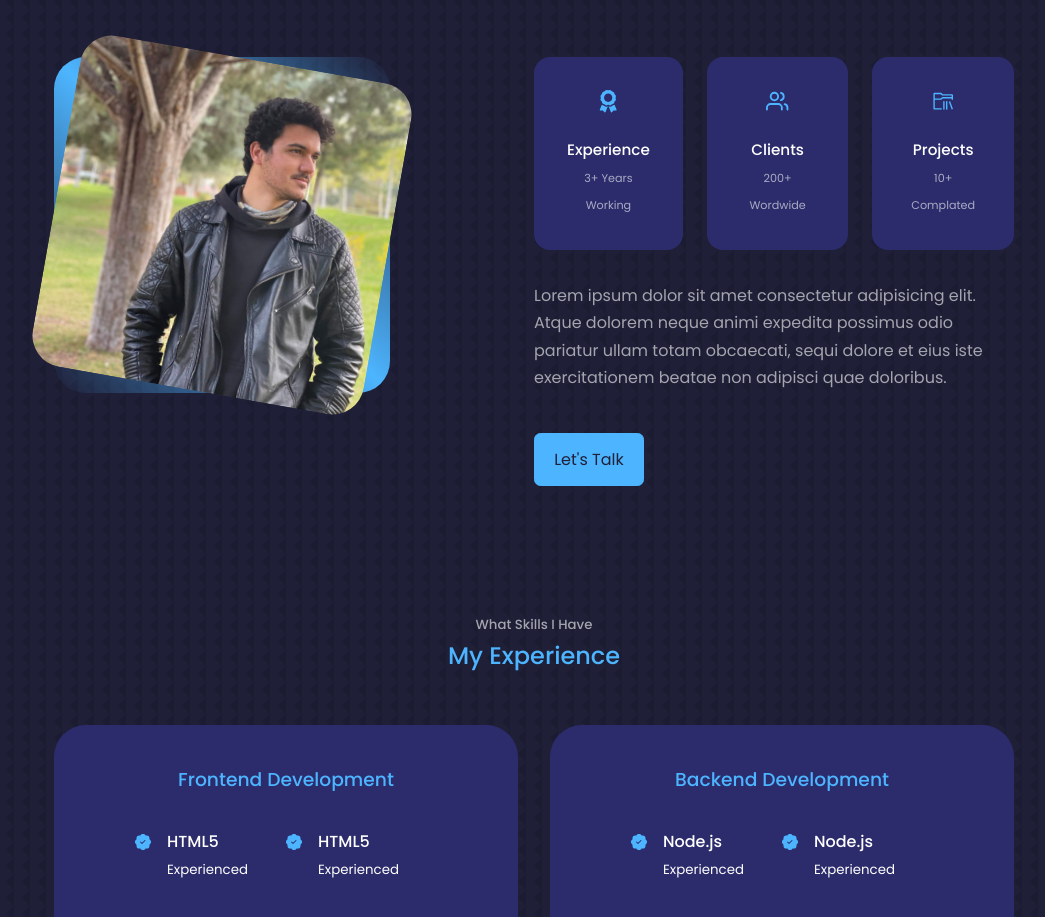
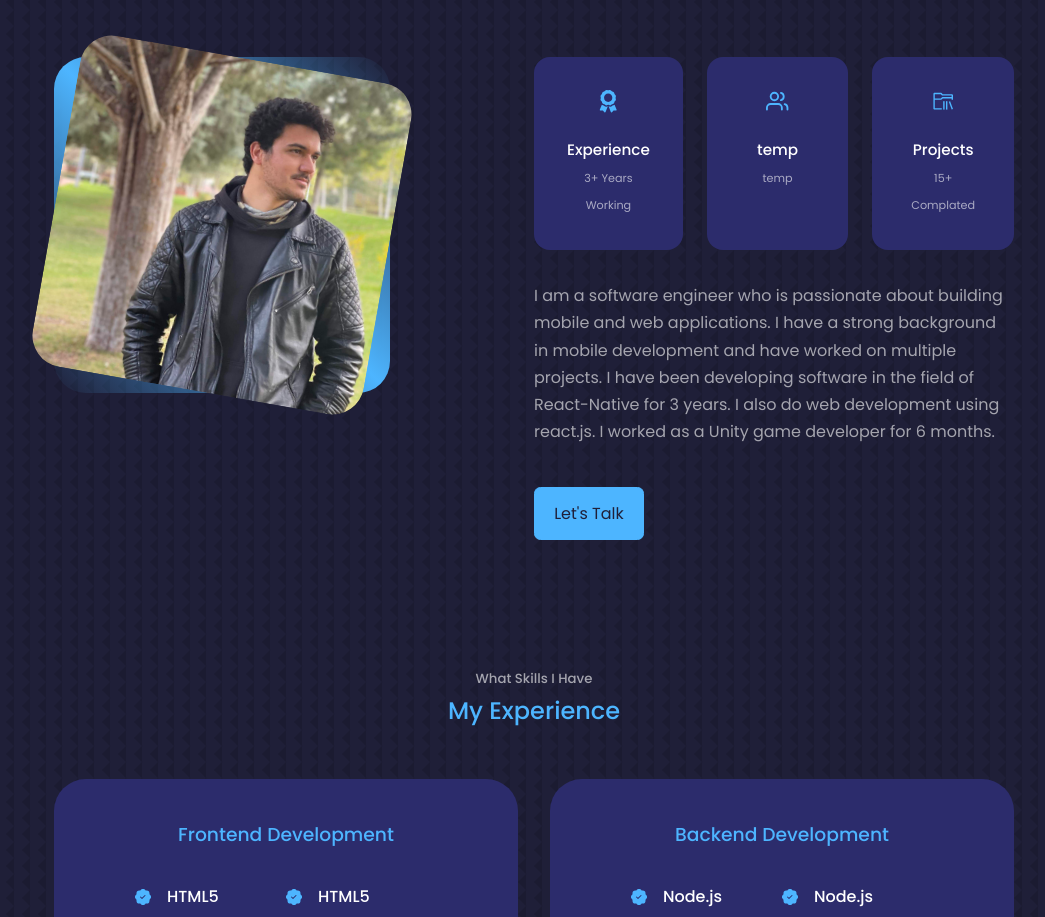
Before and after one commit to ismailonur/ismailonur-portfolio, a React (Create React App) app: page / in a window 1280 px wide. Shown: the part 982-1899 px from the top of the page, without its empty margins (106-1151 px from the left). Built offline with nearby package versions, Linux system fonts and the light colour scheme.

Commit message:
Edited About

```diff
--- a/src/screens/about/About.jsx
+++ b/src/screens/about/About.jsx
@@ -4,8 +4,16 @@ import ME from '../../assets/me-about.jpg'
 import { FaAward } from 'react-icons/fa'
 import { FiUsers } from 'react-icons/fi'
 import { VscFolderLibrary } from 'react-icons/vsc'
+import { useEffect } from 'react'
 
 const About = () => {
+  const [experienceYears, setExperienceYears] = React.useState(0)
+
+  useEffect(() => {
+    const temp = new Date().getFullYear();
+    setExperienceYears(temp - 2019)
+  }, [])
+
   return (
     <section id='about'>
       <h5>Get To Know</h5>
@@ -23,23 +31,27 @@ const About = () => {
             <article className='about__card'>
               <FaAward className='about__icon' />
               <h5>Experience</h5>
-              <small>3+ Years Working</small>
+              <small>{experienceYears}+ Years Working</small>
             </article>
 
             <article className='about__card'>
               <FiUsers className='about__icon' />
-              <h5>Clients</h5>
-              <small>200+ Wordwide</small>
+              <h5>temp</h5>
+              <small>temp</small>
             </article>
 
             <article className='about__card'>
               <VscFolderLibrary className='about__icon' />
               <h5>Projects</h5>
-              <small>10+ Complated</small>
+              <small>15+ Complated</small>
             </article>
           </div>
           <p>
-            Lorem ipsum dolor sit amet consectetur adipisicing elit. Atque dolorem neque animi expedita possimus odio pariatur ullam totam obcaecati, sequi dolore et eius iste exercitationem beatae non adipisci quae doloribus.
+            I am a software engineer who is passionate about building mobile and web applications.
+            I have a strong background in mobile development and have worked on multiple projects.
+            I have been developing software in the field of React-Native for {experienceYears} years.
+            I also do web development using react.js.
+            I worked as a Unity game developer for 6 months.
           </p>
           <a href='#contact' className='btn btn-primary'>Let's Talk</a>
         </div>
```
